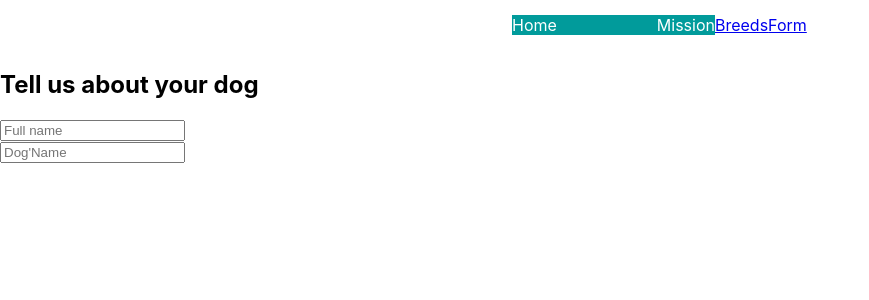
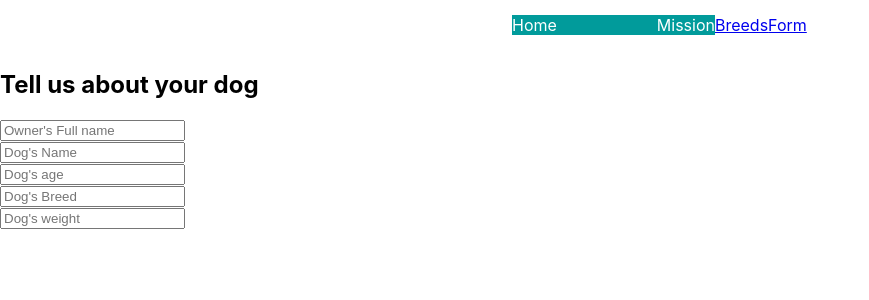
Before and after one commit to jorgevz/dogwebsite, a React (Create React App) app: page /Form in a window 1280 px wide. Shown: the top 300 px of the page, without its empty margins (0-869 px from the left). Built offline with nearby package versions, Linux system fonts and the light colour scheme.

Commit message:
form editing

```diff
--- a/src/component/Akita.js
+++ b/src/component/Akita.js
@@ -1,29 +1,32 @@
 import React from 'react';
-import Axios from 'axios'
 
 class Akita extends React.Component{
 
   constructor(props) {
     super(props)
 
-    this.state = {
-    data: null,
 
-    };
 }
+  state = {
+  person: null,
 
+  };
 
-componentDidMount(){
-fetch("https://api.thedogapi.com/v1/breeds")
-.then(response => response.json())
-.then(data => console.log({ data }));
+async componentDidMount(){
+const url = ("https://api.thedogapi.com/v1/breeds");
+const res = await fetch(url);
+const data = await res.json();
+// console.log(data);
+this.setState ({person: data.res});
+
 }
 
 render() {
 return (
  <div>
  <h4>All my breeds</h4>
- <p>{this.state.data}</p>
+ <p>{this.state.res.name}</p>
+
  </div>
    )
 }
--- a/src/component/Form.js
+++ b/src/component/Form.js
@@ -9,11 +9,15 @@ return(
 <h2>Tell us about your dog</h2>
 
 <form>
-<input placeholder='Full name' type='text' />
+<input placeholder="Owner's Full name" type='text' />
 <br/>
-<input placeholder="Dog'Name" type='text'/>
+<input placeholder="Dog's Name" type='text'/>
 <br/>
-
+<input placeholder="Dog's age" type='number'/>
+<br/>
+<input placeholder="Dog's Breed" type='text'/>
+<br/>
+<input placeholder="Dog's weight" type='number'/>
 </form>
 
 </div>
```
